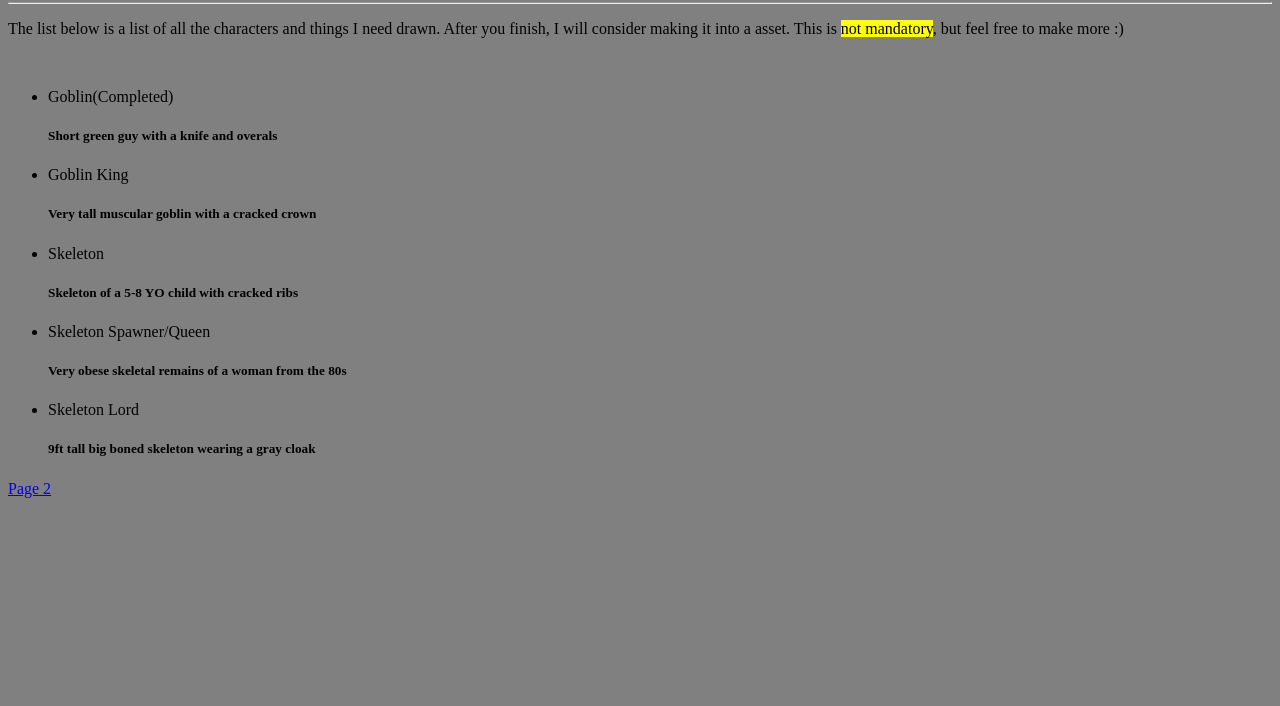
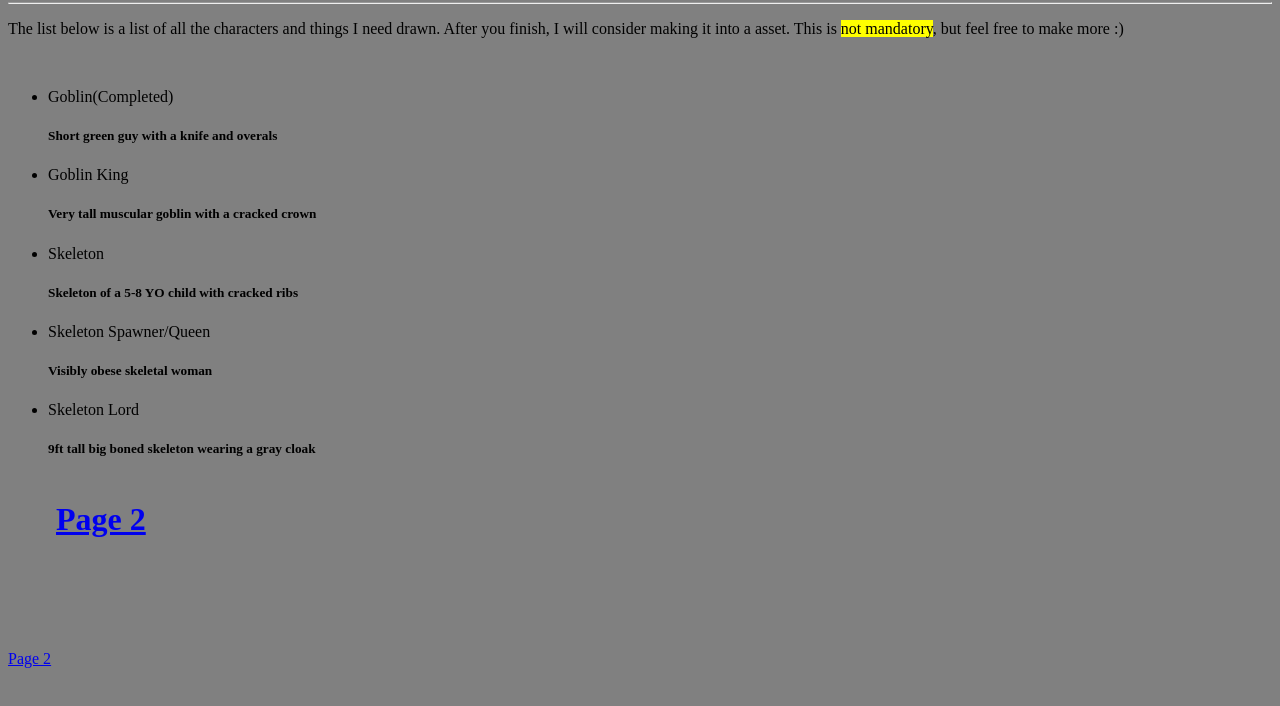
Before and after one commit to RylanJude87/TheRpgWebsite, a plain HTML site: page index.html in a window 1280 px wide. Shown: the part 78-784 px from the top of the page. Drawn offline with Linux system fonts and the light colour scheme.

Commit message:
Update index.html

```diff
--- a/index.html
+++ b/index.html
@@ -19,10 +19,11 @@
     <li>Skeleton</li>
     <h5>Skeleton of a 5-8 YO child with cracked ribs</h5>
     <li>Skeleton Spawner/Queen</li>
-    <h5>Very obese skeletal remains of a woman from the 80s</h5>
+    <h5>Visibly obese skeletal woman</h5>
     <li>Skeleton Lord</li>
     <h5>9ft tall big boned skeleton wearing a gray cloak</h5>
 
+  <iframe  style="border:0"src="Ad.html" width="" height=""></iframe>
   </ul>
   <a href="Credits.html">Page 2</a>
 </body>
```
